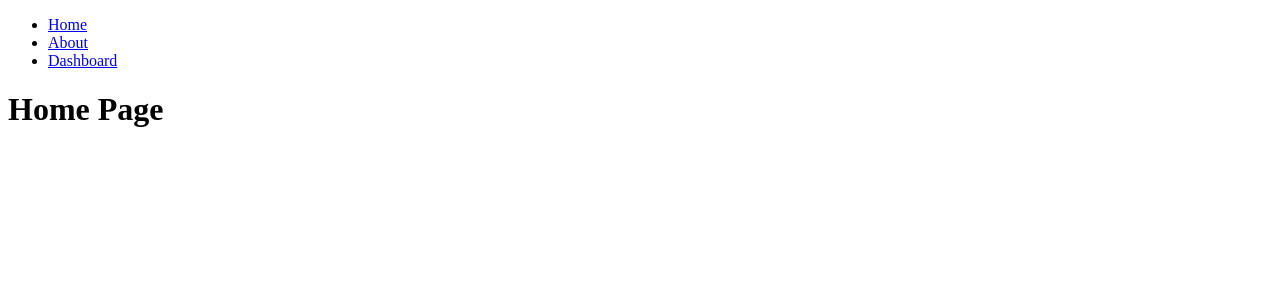
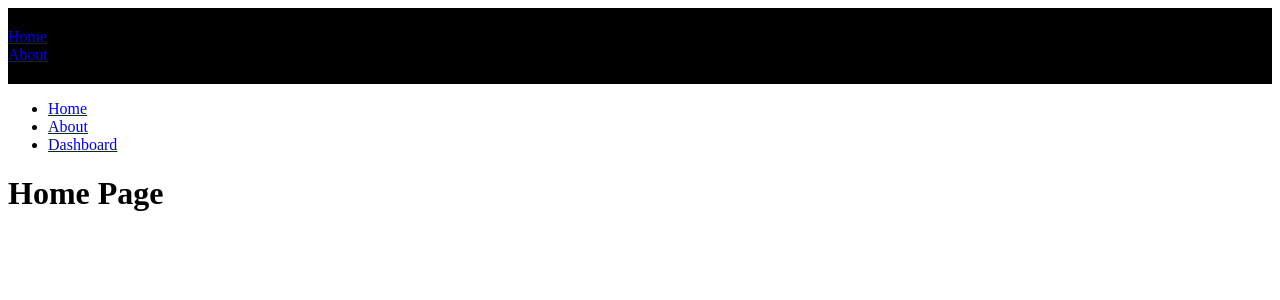
Before and after one commit to CHANDAN-su/reactApplication, a React (Vite) app: page / in a window 1280 px wide. Shown: the top 300 px of the page. Built offline with nearby package versions, Linux system fonts and the light colour scheme.

Commit message:
Navigation
Use the Link or NavLink components for navigation without refreshing the page.

```diff
--- /dev/null
+++ b/Component/RecatRouterDom/Navigation.jsx
@@ -0,0 +1,15 @@
+import React from 'react'
+import { Link } from "react-router-dom";
+
+function Navigation() {
+  return (
+    <>
+        <nav style={{backgroundColor: "black", color: "white", paddingBlock: "20px"}}>
+            <Link to="/">Home</Link><br />
+            <Link to="/about">About</Link>
+        </nav>
+    </>
+  )
+}
+
+export default Navigation
--- a/src/App.jsx
+++ b/src/App.jsx
@@ -6,6 +6,7 @@ import NotFound from "../Component/RecatRouterDom/NotFound";
 import Dashboard from "../Component/RecatRouterDom/Dashboard";
 import Profile from "../Component/RecatRouterDom/Profile";
 import Settings from "../Component/RecatRouterDom/Settings";
+import Navigation from "../Component/RecatRouterDom/Navigation";
 import reactLogo from './assets/react.svg'
 import viteLogo from '/vite.svg'
 import './App.css'
@@ -52,6 +53,7 @@ function App() {
       </BrowserRouter> */}
 
       <BrowserRouter>
+        <Navigation />
         <Routes>
           <Route path='/' element={<Home />} />
           <Route path='/about' element={<About />} />
```
